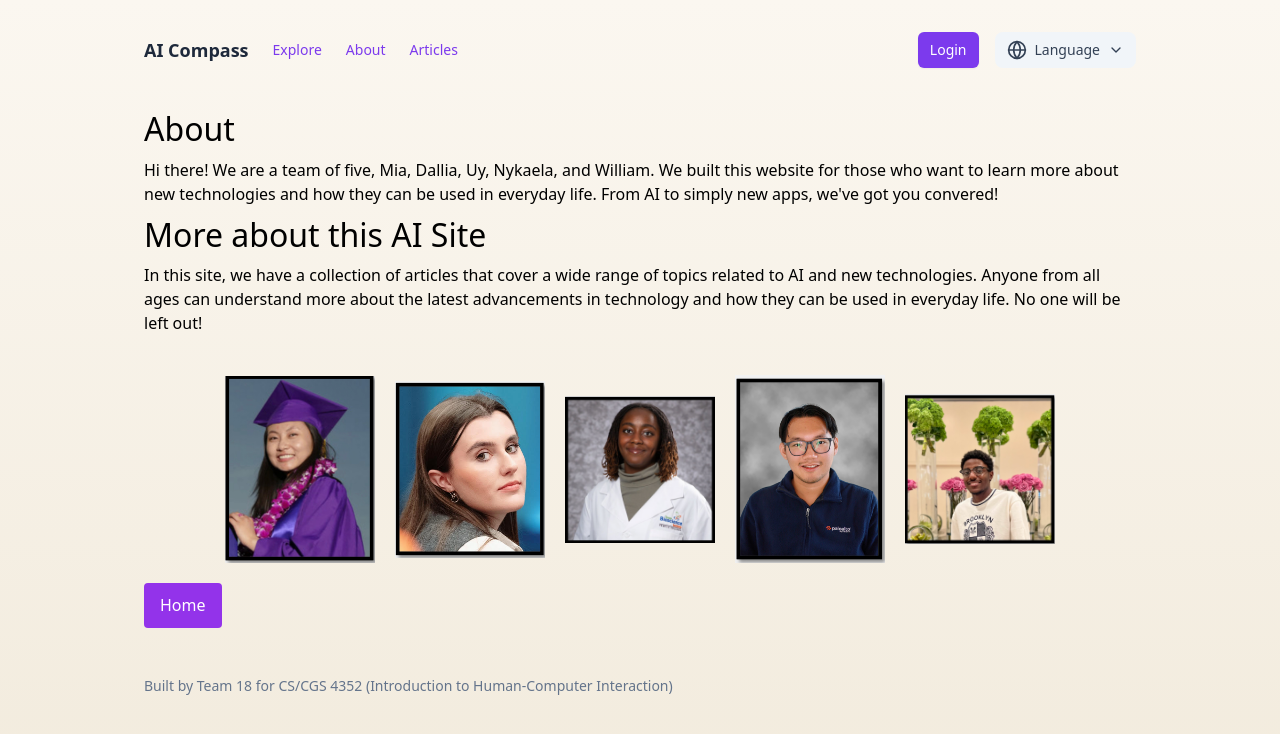
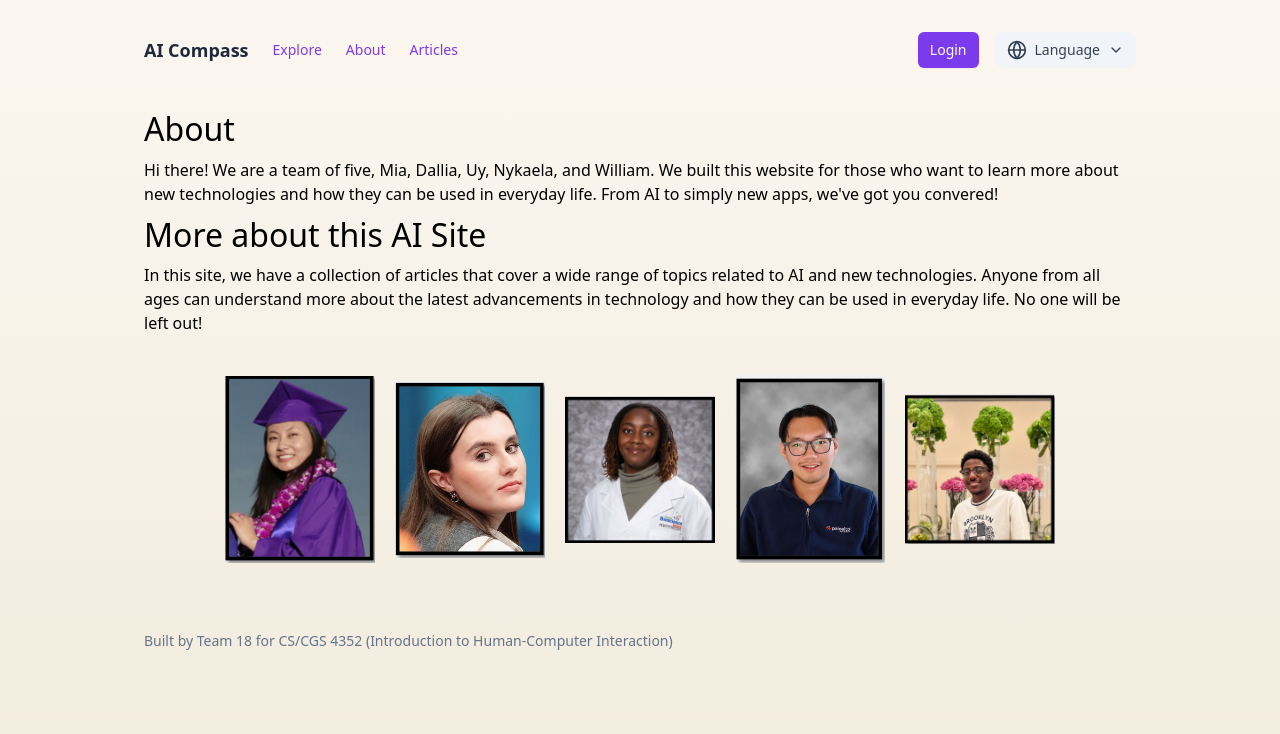
Before and after one commit to miamoore-prog/CS4352-Team18-Site, a Next.js app: page /about in a window 1280 px wide. Shown: the top 734 px of the page. Built offline with nearby package versions, Linux system fonts and the light colour scheme.

Commit message:
Got rid of home button

```diff
--- a/app/about/page.js
+++ b/app/about/page.js
@@ -77,16 +77,6 @@ export default function AboutPage() {
 
 
 
- {/* Home Button */}
- <Link href="/">
-        <h1 style = {{lineHeight: "1.8"}}> </h1>
-        <button className= "px-4 py-2 bg-purple-600 text-white rounded hover:bg-blue-100" style={{lineHeight: "1.8"}}>
-          Home
-        </button>
-      </Link>
-
-
-
 
 
     </div>
```
